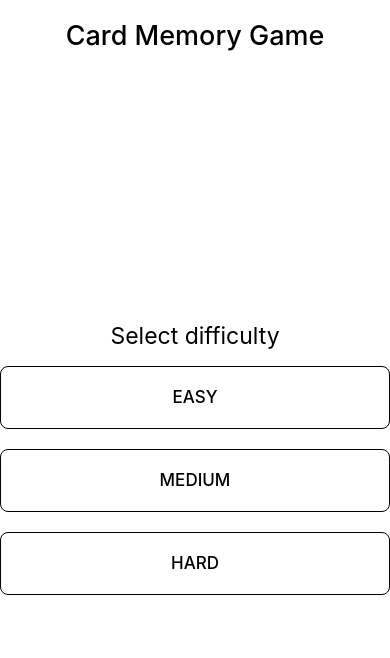
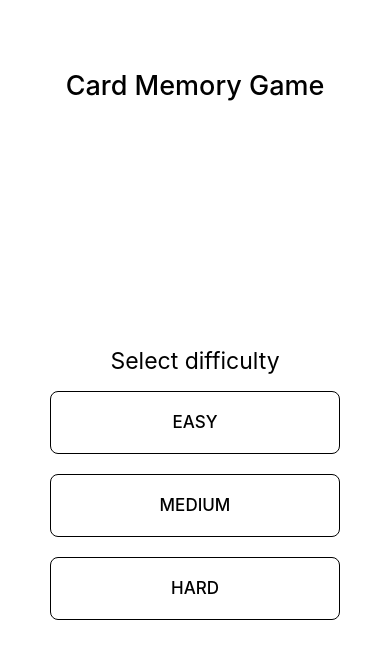
Before and after one commit to SimeonGrancharov/card-memory, a React Native app: screen / in a window 390 px wide. Shown: the top 658 px of the page. Built offline with nearby package versions, Linux system fonts and the light colour scheme.

Commit message:
Some more polishing

```diff
--- a/App.tsx
+++ b/App.tsx
@@ -14,8 +14,5 @@ export default function App() {
 const styles = StyleSheet.create({
   container: {
     flex: 1,
-    backgroundColor: "#fff",
-    alignItems: "center",
-    justifyContent: "center",
   },
 });
--- a/src/components/Card.tsx
+++ b/src/components/Card.tsx
@@ -29,14 +29,15 @@ export const Card = (props: {
     const rotation = interpolate(animatedValue.value, [0, 1], [-180, 0]);
 
     return {
-      transform: [{ rotateY: withTiming(`${rotation}deg`, { duration: 500 }) }],
+      transform: [{ rotateY: withTiming(`${rotation}deg`, { duration: 300 }) }],
     };
   }, []);
+
   const backAnimatedStyle = useAnimatedStyle(() => {
     const rotation = interpolate(animatedValue.value, [0, 1], [0, 180]);
 
     return {
-      transform: [{ rotateY: withTiming(`${rotation}deg`, { duration: 500 }) }],
+      transform: [{ rotateY: withTiming(`${rotation}deg`, { duration: 300 }) }],
     };
   }, []);
 
@@ -47,7 +48,7 @@ export const Card = (props: {
         height: props.width,
         position: "relative",
       }}
-      disabled={props.card.isVisible || props.disabled}
+      disabled={props.card.isGuessed || props.disabled}
       onPress={() => props.onPress(props.card.id)}
     >
       <Animated.Image
@@ -67,7 +68,8 @@ export const Card = (props: {
         ]}
         source={images[props.card.id]}
       />
-      <Animated.View
+      <Animated.Image
+        resizeMode="center"
         style={[
           backAnimatedStyle,
           {
@@ -83,6 +85,7 @@ export const Card = (props: {
             borderRadius: 8,
           },
         ]}
+        source={require("../../assets/QuestionMark.png")}
       />
     </Pressable>
   );
--- a/src/components/Game.tsx
+++ b/src/components/Game.tsx
@@ -1,10 +1,11 @@
 import { useEffect, useState } from "react";
 import { CardT } from "../types/Card";
-import { Dimensions, StyleSheet, View } from "react-native";
+import { Dimensions, SafeAreaView, StyleSheet, View } from "react-native";
 import { Card } from "./Card";
 import { Difficulty } from "../types/Difficulty";
 import { NewGameScreen } from "./NewGameScreen";
 import { Heading } from "./Heading";
+import { RestartButton } from "./RestartButton";
 
 const cardIds = [1, 2, 3, 4, 5, 6, 7, 8, 9];
 
@@ -79,7 +80,25 @@ export const Game = () => {
 
   const onCardPress = (index: number) => {
     const card = grid?.[index];
-    if (!card) {
+
+    if (!card || card.isGuessed) {
+      return;
+    }
+
+    if (card.isVisible && !card.isGuessed && visibleCards?.includes(card.id)) {
+      setVisibleCards(undefined);
+
+      setGrid(
+        (grid) =>
+          grid?.map((c, idx) =>
+            idx === index
+              ? {
+                  ...c,
+                  isVisible: false,
+                }
+              : c,
+          ),
+      );
       return;
     }
 
@@ -139,8 +158,20 @@ export const Game = () => {
         isVisible={shouldRequestNewGame}
         onDifficultySelect={createNewGame}
       />
-      <View>
+
+      <View
+        style={{
+          marginTop: 50,
+          flex: 1,
+          alignItems: "center",
+        }}
+      >
         <Heading />
+        <RestartButton
+          onPress={() => {
+            setShouldRequestNewGame(true);
+          }}
+        />
         <View
           style={[
             {
@@ -173,8 +204,9 @@ export const Game = () => {
 
 const styles = StyleSheet.create({
   mainContainer: {
-    marginTop: 200,
+    marginTop: 50,
     justifyContent: "center",
+    alignItems: "center",
     flex: 1,
     flexDirection: "row",
     flexWrap: "wrap",
--- a/src/components/NewGameScreen.tsx
+++ b/src/components/NewGameScreen.tsx
@@ -1,6 +1,6 @@
 import { Text, View, TouchableOpacity, StyleSheet } from "react-native";
 import { Difficulty } from "../types/Difficulty";
-import Animated, { FadeInUp, FadeOutDown } from "react-native-reanimated";
+import Animated, { FadeIn, FadeOut } from "react-native-reanimated";
 import { Heading } from "./Heading";
 
 const styles = StyleSheet.create({
@@ -12,6 +12,9 @@ const styles = StyleSheet.create({
     left: 0,
     bottom: 0,
     right: 0,
+    paddingHorizontal: 50,
+    marginTop: 50,
+    flex: 1,
   },
   innerContainer: {
     flex: 1,
@@ -51,8 +54,8 @@ export const NewGameScreen = (props: {
 }) => {
   return props.isVisible ? (
     <Animated.View
-      entering={FadeInUp}
-      exiting={FadeOutDown}
+      entering={FadeIn}
+      exiting={FadeOut.duration(200)}
       style={styles.mainContainer}
     >
       <Heading />
--- /dev/null
+++ b/src/components/RestartButton.tsx
@@ -0,0 +1,33 @@
+import { View, Image, TouchableOpacity, Text } from "react-native";
+
+export const RestartButton = (props: { onPress: () => void }) => {
+  return (
+    <>
+      <TouchableOpacity
+        style={{
+          alignItems: "center",
+        }}
+        activeOpacity={0.8}
+        onPress={props.onPress}
+      >
+        <View
+          style={{
+            borderRadius: 50,
+            padding: 5,
+            backgroundColor: "#D9D6D6",
+          }}
+        >
+          <Image
+            style={{
+              width: 20,
+              height: 20,
+              top: -0.5,
+            }}
+            source={require("../../assets/Restart.png")}
+          />
+        </View>
+        <Text>New Game</Text>
+      </TouchableOpacity>
+    </>
+  );
+};
```
Also changed, not shown: src/libs/Game.ts (deleted, +0 -108 lines), assets/QuestionMark.png (added), assets/Restart.png (added).
